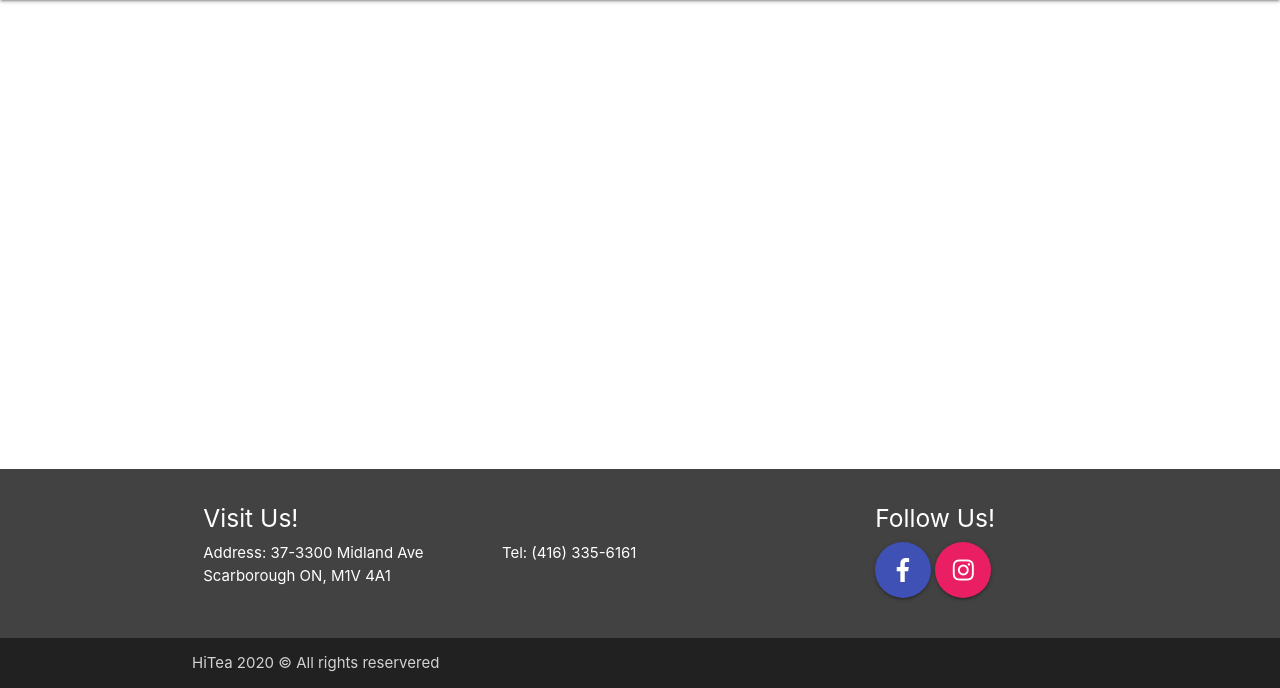
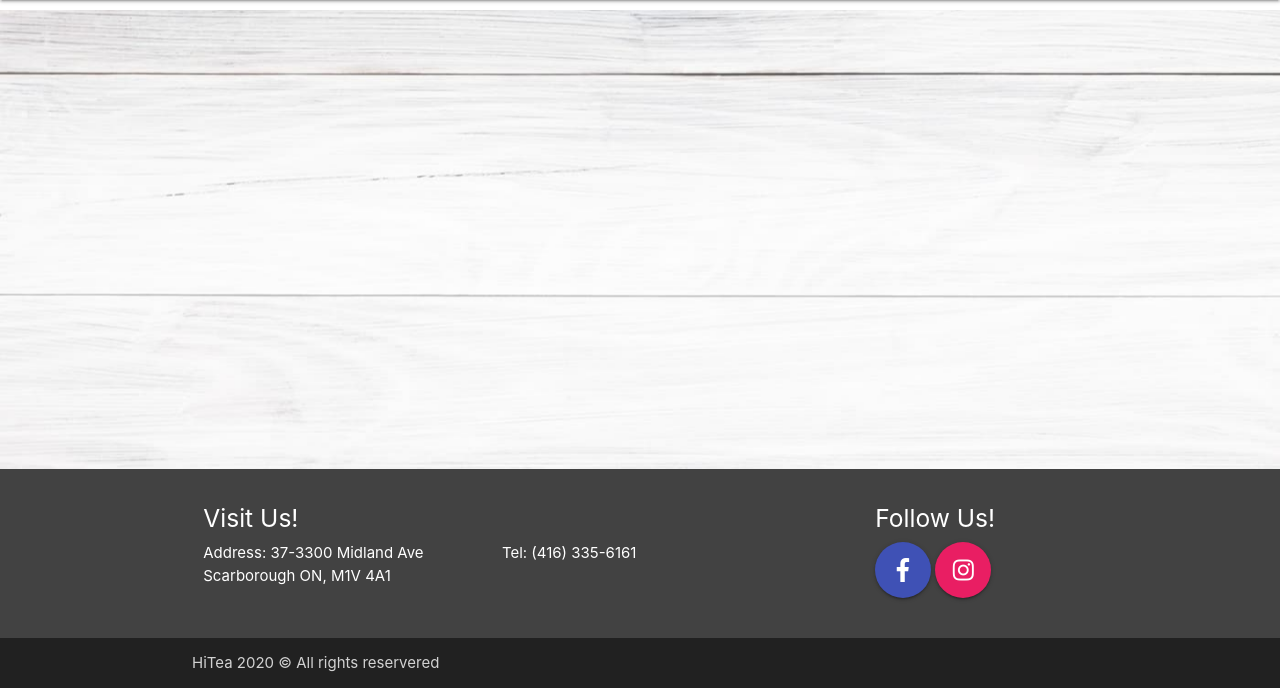
Before and after one commit to Cache-and-Cookies/HiTea, a Django app: page /menu/ in a window 1280 px wide. Shown: the part 112-800 px from the top of the page. Run offline with Django 3.2, Linux system fonts and the light colour scheme; data comes from the database, SQL or seed files in the repository; some libraries are stand-ins or nearby versions.

Commit message:
fixed menu css background

```diff
--- a/HiTea/static/css/main.css
+++ b/HiTea/static/css/main.css
@@ -80,7 +80,7 @@ Home CSS
 	position: absolute;
 	margin-top: 5vh;
 	left: 50%;
-    transform: translate(-50%,-50%);
+	transform: translate(-50%, -50%);
 }
 
 .logo {
@@ -92,7 +92,7 @@ Home CSS
 	height: auto;
 }
 
-.modal-image{
+.modal-image {
 	width: 70%;
 	height: auto;
 	transform: translate(22%, 0);
@@ -170,17 +170,17 @@ MENU CSS
 *********************************************************************************************************************
 ------------------------------------------------------------------------------------------------------------------ */
 
-.cold-icon{
+.cold-icon {
 	width: 30px;
 	height: auto;
 }
-.menu-image{
+.menu-image {
 	width: 70%;
 	height: auto;
 	transform: translate(22%, 0);
 }
 
-.menu-box-element{
+.menu-box-element {
 	box-shadow: gray 0 0 10px;
 	background-color: #fff;
 	border-radius: 15px;
@@ -200,7 +200,7 @@ MENU CSS
 	}
 }
 
-.modal-image{
+.modal-image {
 	width: 80%;
 	height: auto;
 	transform: translate(13%, 0);
@@ -211,11 +211,16 @@ MENU CSS
 }
 
 .myMenuWrapper {
+    background-image: url("https://storage.googleapis.com/hitea_bucket_pics/images-optimize/white-wood-background.jpg");
+    background-repeat: no-repeat;
+    background-position: center;
+    background-attachment: fixed;
+    background-size: cover;
 	margin-top: 10px;
 	flex: 1 0 auto;
 }
 
-.warm-icon{
+.warm-icon {
 	width: 30px;
 	height: auto;
 }
```
Lines whose indentation alone changed are shown as unchanged.
